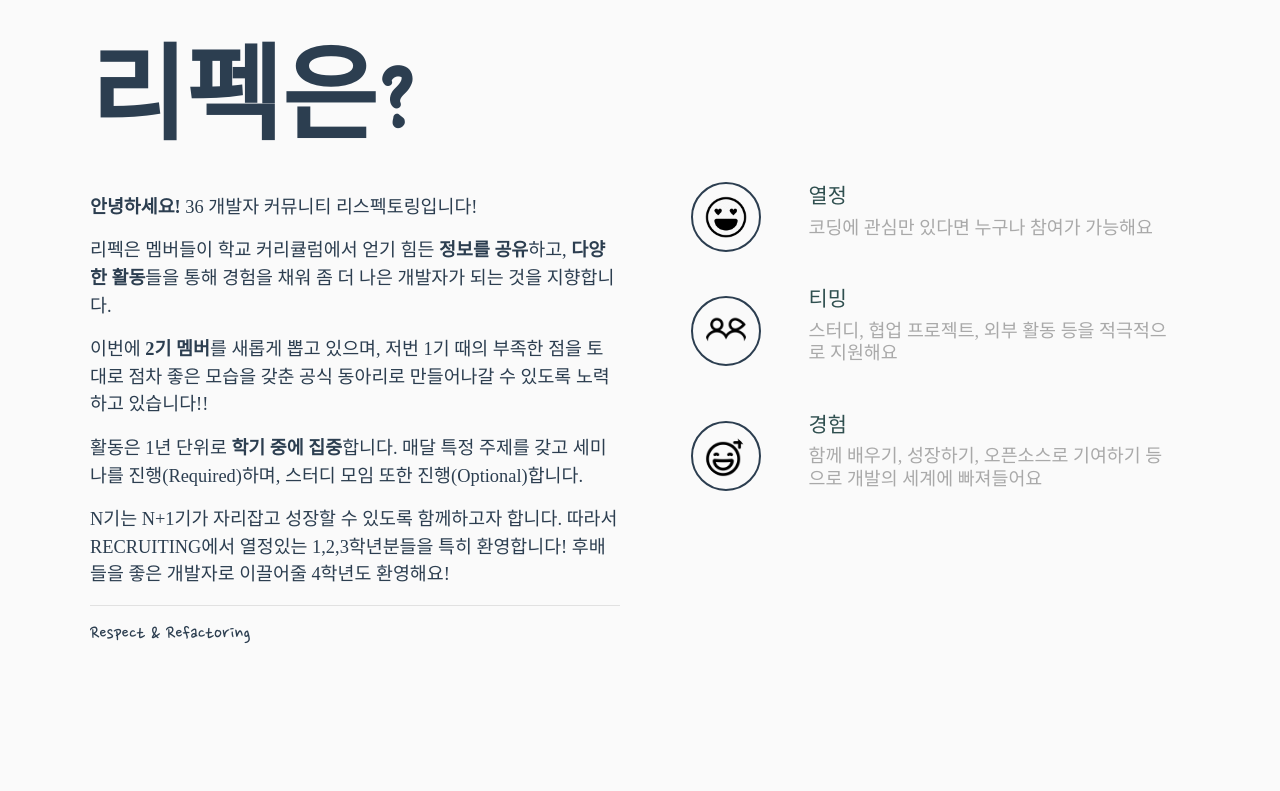
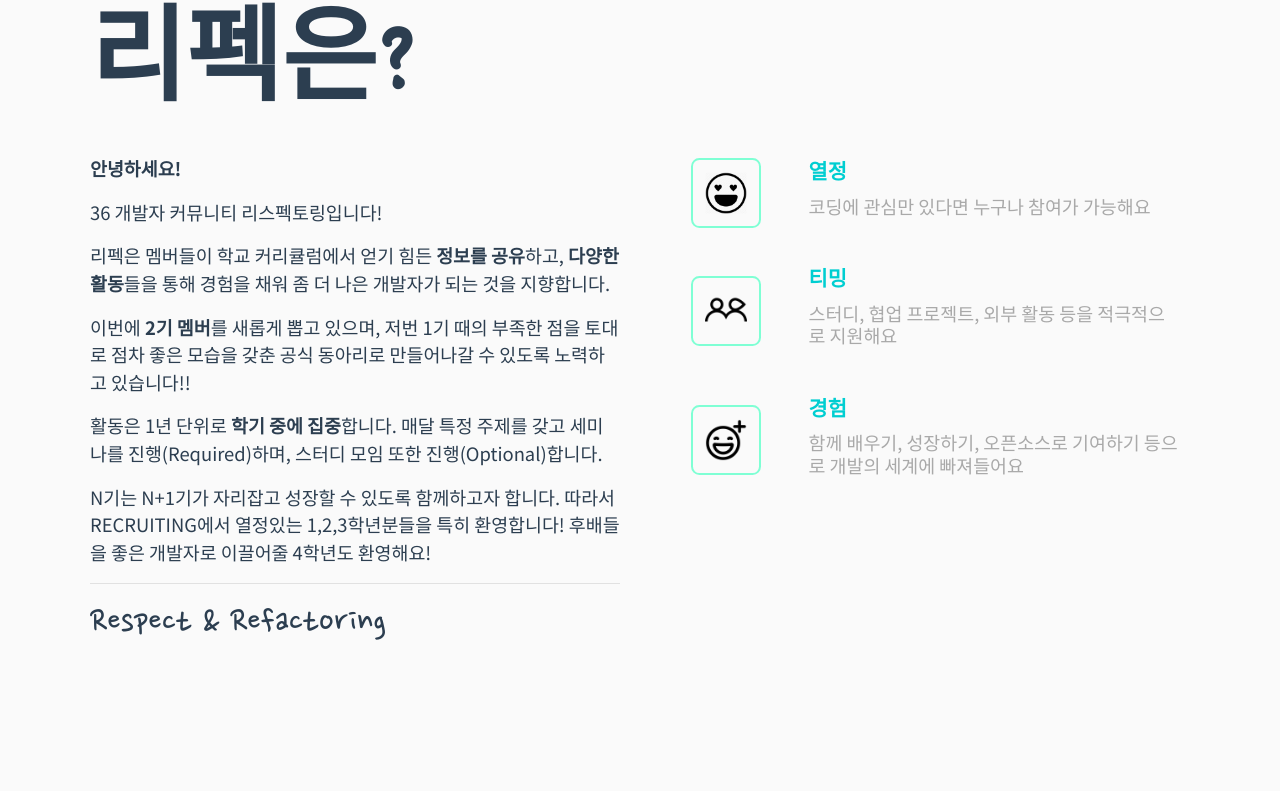
Before and after one commit to kowoo0/resfactoring-vue, a Vue app: page / in a window 1280 px wide. Shown: the part 903-1694 px from the top of the page. Built offline with nearby package versions, Linux system fonts and the light colour scheme; a web font is replaced by a local one.

Commit message:
adding files

```diff
--- a/src/components/About.vue
+++ b/src/components/About.vue
@@ -6,37 +6,24 @@
         <div class="col-md-6">
           <div class="about-article" data-aos="fade-up" data-aos-duration="1000">
             <h1 class="about-header">리펙은?</h1>
-            <p><strong>안녕하세요!</strong> 36 개발자 커뮤니티 리스펙토링입니다!</p>
+            <p><strong>안녕하세요!</strong></p>
+            <p>36 개발자 커뮤니티 리스펙토링입니다!</p>
             <p>리펙은 멤버들이 학교 커리큘럼에서 얻기 힘든 <strong>정보를 공유</strong>하고, <strong>다양한 활동</strong>들을 통해 경험을 채워 좀 더 나은 개발자가 되는 것을 지향합니다.</p>
             <p>이번에 <strong>2기 멤버</strong>를 새롭게 뽑고 있으며, 저번 1기 때의 부족한 점을 토대로 점차 좋은 모습을 갖춘 공식 동아리로 만들어나갈 수 있도록 노력하고 있습니다!!</p>
             <p>활동은 1년 단위로 <strong>학기 중에 집중</strong>합니다. 매달 특정 주제를 갖고 세미나를 진행(Required)하며, 스터디 모임 또한 진행(Optional)합니다.</p>
             <p>N기는 N+1기가 자리잡고 성장할 수 있도록 함께하고자 합니다. 따라서 RECRUITING에서 열정있는 1,2,3학년분들을 특히 환영합니다! 후배들을 좋은 개발자로 이끌어줄 4학년도 환영해요!</p>
             <hr />
-            <h5 class="about-footer">Respect & Refactoring</h5>
+            <h3 class="about-footer">Respect & Refactoring</h3>
           </div>
         </div>
         <div class="col-md-6">
           <div class="about-article">
             <div class="about-article-list" data-aos="fade-left" data-aos-duration="800">
-              <div class="about-article-item">
-                <img class="about-article-img" src="../assets/about/passion.png" width="70" height="70" alt=""/>
+              <div class="about-article-item" v-for="item in items" v-bind:key="item.no">
+                <img class="about-article-img" :src="item.img" width="70" height="70" alt=""/>
                 <div class="about-article-textbox">
-                  <h5>열정</h5>
-                  <h6 class="about-article-text">코딩에 관심만 있다면 누구나 참여가 가능해요</h6>
-                </div>
-              </div>
-              <div class="about-article-item">
-                <img class="about-article-img" src="../assets/about/teaming.png" width="70" height="70" alt=""/>
-                <div class="about-article-textbox">
-                  <h5>티밍</h5>
-                  <h6 class="about-article-text">스터디, 협업 프로젝트, 외부 활동 등을 적극적으로 지원해요</h6>
-                </div>
-              </div>
-              <div class="about-article-item">
-                <img class="about-article-img" src="../assets/about/exp.png" width="70" height="70" alt=""/>
-                <div class="about-article-textbox">
-                  <h5>경험</h5>
-                  <h6 class="about-article-text">함께 배우기, 성장하기, 오픈소스로 기여하기 등으로 개발의 세계에 빠져들어요</h6>
+                  <h5 class="about-article-header">{{ item.header }}</h5>
+                  <h6 class="about-article-text">{{ item.text }}</h6>
                 </div>
               </div>
             </div>
@@ -53,7 +40,11 @@ export default {
   name: 'About',
   data () {
     return {
-      tmp: ''
+      items : [
+        { no: 1, header: '열정', text: '코딩에 관심만 있다면 누구나 참여가 가능해요', img: require('../assets/about/passion.png') },
+        { no: 2, header: '티밍', text: '스터디, 협업 프로젝트, 외부 활동 등을 적극적으로 지원해요', img: require('../assets/about/teaming.png') },
+        { no: 3, header: '경험', text: '함께 배우기, 성장하기, 오픈소스로 기여하기 등으로 개발의 세계에 빠져들어요', img: require('../assets/about/exp.png') }
+      ]
     }
   }
 }
@@ -62,14 +53,15 @@ export default {
 <!-- Add "scoped" attribute to limit CSS to this component only -->
 <style scoped>
 @import url(https://fonts.googleapis.com/earlyaccess/jejuhallasan.css);
+@import url(https://fonts.googleapis.com/earlyaccess/notosanskr.css);
 
 #about {
   display: table;
-  padding-top: 100px;
+  padding-top: 60px;
   width: 100%;
   height: 100vh;
 
-  font-family: 'Jeju Hallasan', cursive;
+  font-family: 'Noto Sans KR', sans-serif;
 }
 .about-body {
   display: table-cell;
@@ -78,6 +70,9 @@ export default {
 .about-article {
   padding: 16px 5px;
   width: 100%;
+}
+.about-article > p {
+  font-weight: 500;
 }
 .about-article-item {
   display: grid;
@@ -91,8 +86,8 @@ export default {
 
   padding: 12px;
 
-  border: 2px solid #2c3e50;
-  border-radius: 50%;
+  border: 2px solid aquamarine;
+  border-radius: 12%;
 }
 .about-article-textbox {
   align-self: center;
@@ -107,10 +102,10 @@ export default {
 
   font-family: 'Nanum Pen Script', cursive;
 }
-.about-article-header { margin-bottom: 12px; }
+.about-article-header { margin-bottom: 12px; font-weight: bold; color: darkturquoise; }
 .about-article-text { margin-bottom: 10px; font-weight: 500; color: darkgray; }
 
-.about-footer { font-family: 'Nanum Pen Script', cursive; }
+.about-footer { font-family: 'Nanum Pen Script', cursive; font-weight: 400; }
 
 
 .col-md-6:nth-of-type(2) {
--- a/src/components/Apply.vue
+++ b/src/components/Apply.vue
@@ -1,11 +1,24 @@
 <template>
 <section id="apply">
   <div class="apply-body">
-    <div class="container">
+    <div class="container-fluid">
       <div class="apply-txt">
-        <h3 class="apply-date">2기 모집기간 : 3월 5일 ~ 3월 14일</h3>
-        <h1 class="apply-link">지원하러가기</h1>
-        <h5 class="apply-sub">개발이 재밌고 함께 성장하는 것에 가치를 느끼시는 분, 자신의 소스를 오픈하는 '오픈소스' 개발에 관심있으신 분, 나는 개발자다! 부족하지만 열정이 넘치는 36학생 개발자의 많은 지원부탁드립니다!</h5>
+        <h1 class="apply-date">2기 모집기간</h1>
+        <h1 class="apply-date">3월 5일 ~ 3월 14일</h1>
+        <div class="apply-box-cover">
+          <div class="apply-box">
+            <div class="apply-box-frame">
+              <span class="apply-box-txt">지원하기</span>
+            </div>
+          </div>
+          <div class="apply-box">
+            <div class="apply-box-frame">
+              <span class="apply-box-txt">카톡문의</span>
+            </div>
+          </div>
+        </div>
+        <h2 class="apply-sub">개발이 재밌고 함께 성장하는 것에 가치를 느끼시는 분,
+           자신의 소스를 오픈하는 '오픈소스' 개발에 관심있으신 분, 나는 개발자다! 부족하지만 열정이 넘치는 36학생 개발자의 많은 지원부탁드립니다!</h2>
       </div>
     </div>
   </div>
@@ -34,13 +47,75 @@ export default {
   display: table-cell;
   vertical-align: middle;
 }
+.apply-box-cover {
+  width: 100%; height: 200px;
+
+    /* Center slide text vertically */
+  display: -webkit-box;
+  display: -ms-flexbox;
+  display: -webkit-flex;
+  display: flex;
+  -webkit-box-pack: center;
+  -ms-flex-pack: center;
+  -webkit-justify-content: center;
+  justify-content: center;
+  -webkit-box-align: center;
+  -ms-flex-align: center;
+  -webkit-align-items: center;
+  align-items: center;
+}
+.apply-box {
+  padding: 15px;
+  width: 50%; height: 150px;
+  color: #fff;
+}
+.apply-box:hover .apply-box-frame {
+  transform: scale(1.2);
+}
+.apply-box:hover .apply-box-frame::before {
+  display: block;
+}
+.apply-box:nth-of-type(1) {
+  background: rgb(123,104,238); /* Old browsers */
+  background: -moz-linear-gradient(-45deg, rgb(123,104,238) 0%, rgb(229,229,229) 100%); /* FF3.6-15 */
+  background: -webkit-linear-gradient(-45deg, rgb(123,104,238) 0%,rgb(229,229,229) 100%); /* Chrome10-25,Safari5.1-6 */
+  background: linear-gradient(135deg, rgb(123,104,238) 0%,rgb(229,229,229) 100%); /* W3C, IE10+, FF16+, Chrome26+, Opera12+, Safari7+ */
+  filter: progid:DXImageTransform.Microsoft.gradient( startColorstr='#7b68ee', endColorstr='#e5e5e5',GradientType=1 ); /* IE6-9 fallback on horizontal gradient */
+}
+.apply-box:nth-of-type(2) {
+  background: rgb(0,191,255); /* Old browsers */
+  background: -moz-linear-gradient(-45deg, rgb(0,191,255) 0%, rgb(229,229,229) 100%); /* FF3.6-15 */
+  background: -webkit-linear-gradient(-45deg, rgb(0,191,255) 0%,rgb(229,229,229) 100%); /* Chrome10-25,Safari5.1-6 */
+  background: linear-gradient(135deg, rgb(0,191,255) 0%,rgb(229,229,229) 100%); /* W3C, IE10+, FF16+, Chrome26+, Opera12+, Safari7+ */
+  filter: progid:DXImageTransform.Microsoft.gradient( startColorstr='#00bfff', endColorstr='#e5e5e5',GradientType=1 ); /* IE6-9 fallback on horizontal gradient */
+}
+.apply-box-frame {
+  width: 100%; height: 100%;
+  /* border: 1px solid #fff; */
+  padding: 30px 15px;
+
+  text-align: left;
+  transition: all .2s ease-in-out;
+}
+.apply-box-txt {
+  font-size: 31px;
+  font-family: 'Nanum Pen Script', cursive;
+  font-weight: 700;
+  opacity: 0.9;
+}
 .apply-txt {
   text-align: center;
 }
 .apply-date {
-  margin-bottom: 20px;
+  margin-bottom: 10px;
+  padding: 0 12px;
+
+  font-family: 'Nanum Pen Script', cursive;
 }
-.apply-link {
-  margin-bottom: 30px;
+.apply-sub {
+  padding: 12px 20px;
+  font-family: 'Nanum Pen Script', cursive;
 }
+
+.container-fluid { padding: 0; }
 </style>
--- a/src/components/Intro.vue
+++ b/src/components/Intro.vue
@@ -38,11 +38,10 @@ export default {
   width: 100%;
   height: 100vh;
 
-  /* background: url(../assets/intro/introback.jpg);
+  background: url(../assets/intro/introback.jpg);
   background-size: cover;
   background-position: center;
-  background-repeat: no-repeat; */
-  background: url(../assets/intro/introback.jpg) no-repeat center center fixed; -webkit-background-size: cover;-moz-background-size: cover;-o-background-size: cover;background-size: cover;
+  background-repeat: no-repeat;
 
   text-align: center;
 }
--- a/src/components/Programme.vue
+++ b/src/components/Programme.vue
@@ -130,6 +130,6 @@ export default {
   opacity: 0.7;
 }
 .card-title {
-  font-weight: 600;
+  font-weight: bold;
 }
 </style>
```
Also changed, not shown: 13 other files (tests, documents, lock files or other folders).
